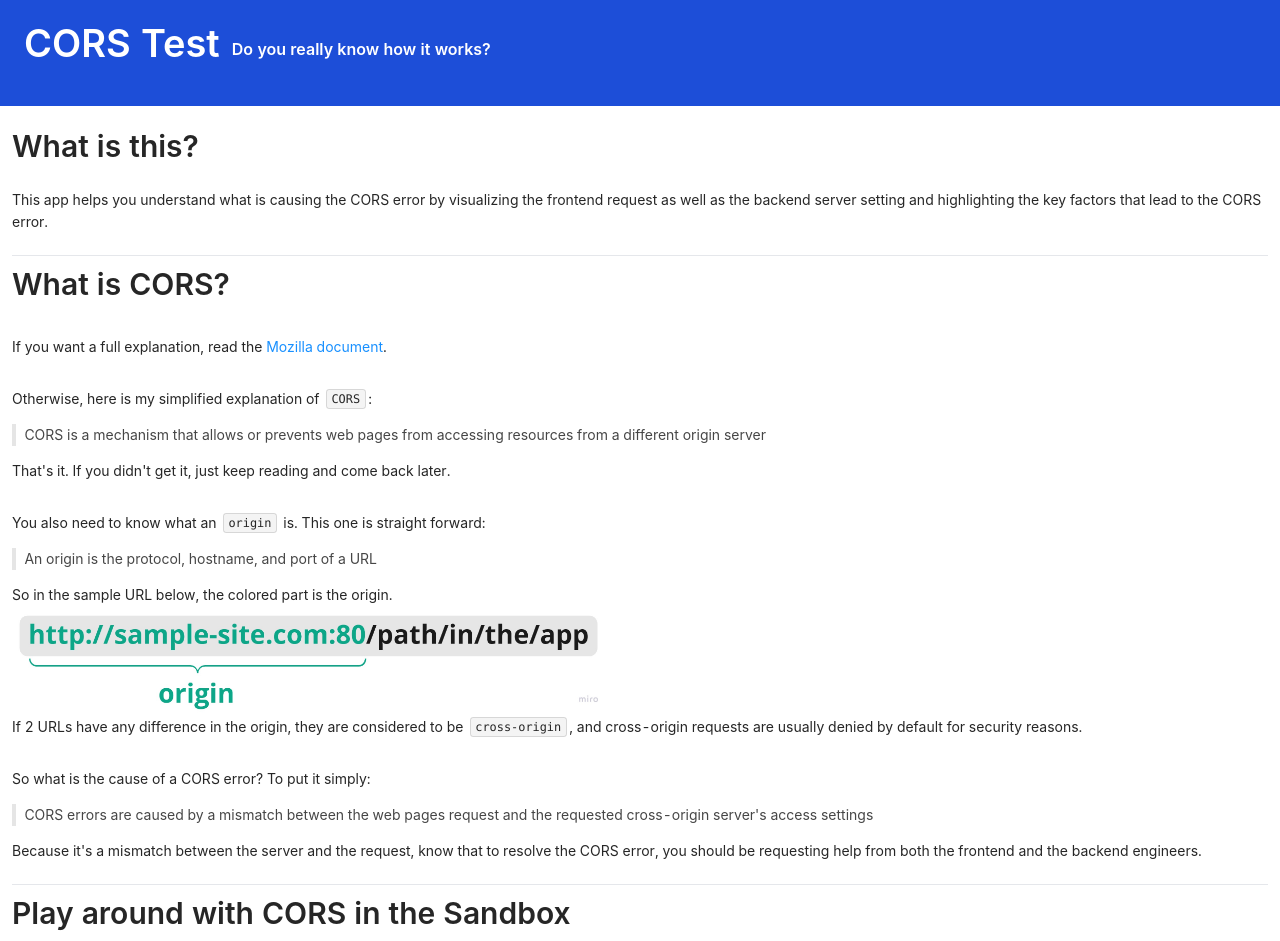
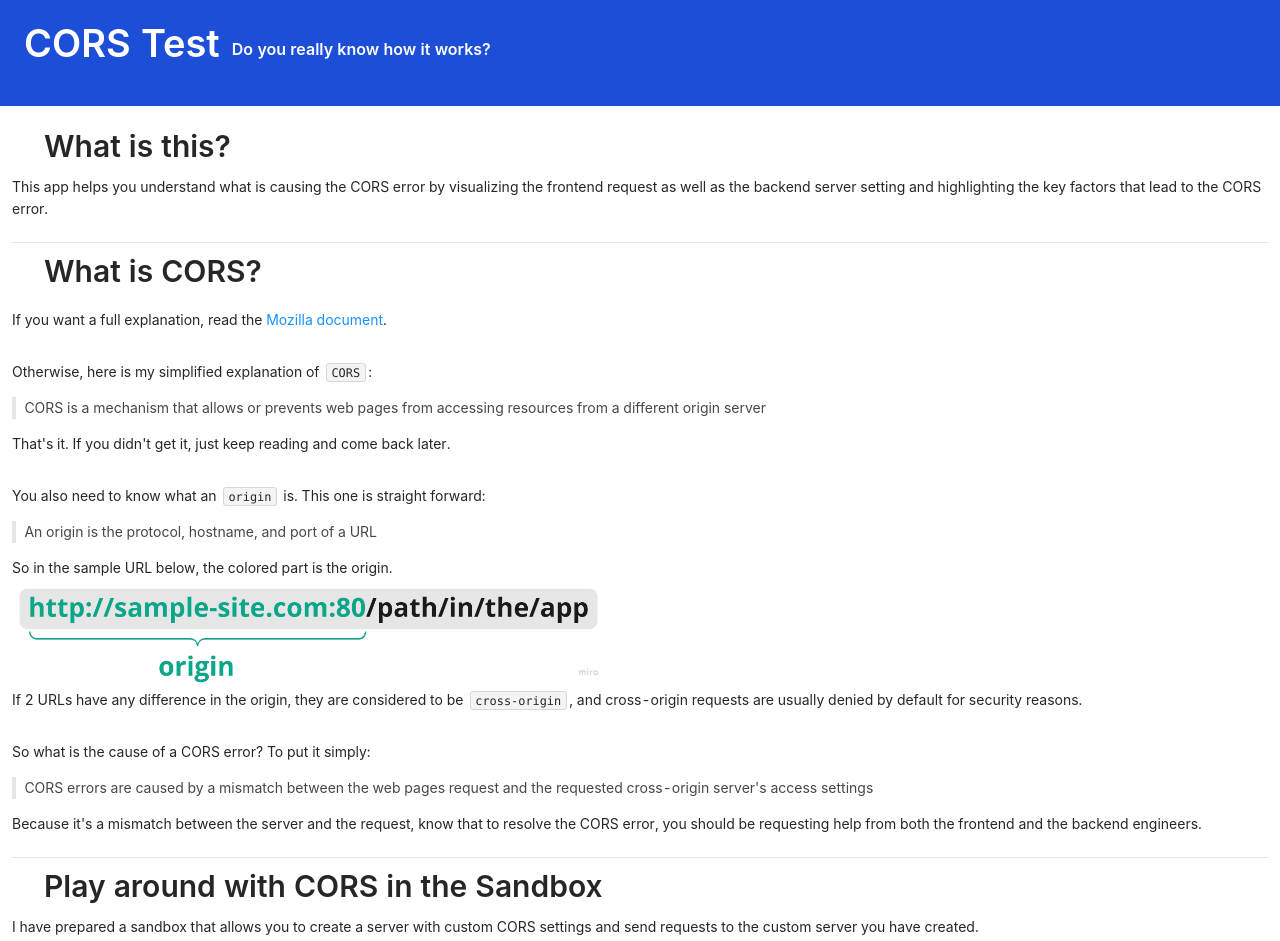
Before and after one commit to verhichi/cors-sandbox, a React (Vite) app in the folder packages/apps/frontend/: page / in a window 1280 px wide. Shown: the top 941 px of the page. Built offline with nearby package versions, Linux system fonts and the light colour scheme; no server answers.

Commit message:
chore/front: add anchor link

```diff
--- a/packages/apps/frontend/src/App/components/TestRequestRegion/TestRequestRegion.tsx
+++ b/packages/apps/frontend/src/App/components/TestRequestRegion/TestRequestRegion.tsx
@@ -1,5 +1,5 @@
 import { Space, Typography } from 'antd'
-import { ArrowRightOutlined } from '@ant-design/icons'
+import { ArrowRightOutlined, LinkOutlined } from '@ant-design/icons'
 import { FrontArea } from './contents/FrontArea'
 import { BackArea } from './contents/BackArea'
 
@@ -9,7 +9,15 @@ export const TestRequestRegion = () => {
   return (
     <Space direction="vertical">
       <Space direction="vertical">
-        <Title level={2}>Play around with CORS in the Sandbox</Title>
+        <a id="sandbox" href="#sandbox" className="group inline-flex text-black">
+          <LinkOutlined
+            className="invisible group-hover:visible self-center"
+            style={{ fontSize: '32px' }}
+          />
+          <Title className="m-0" level={2}>
+            Play around with CORS in the Sandbox
+          </Title>
+        </a>
         <Paragraph>
           <Text className="block">
             I have prepared a sandbox that allows you to create a server with custom CORS
--- a/packages/apps/frontend/src/App/components/WhatIsCORSRegion/WhatIsCORSRegion.tsx
+++ b/packages/apps/frontend/src/App/components/WhatIsCORSRegion/WhatIsCORSRegion.tsx
@@ -1,11 +1,20 @@
 import { Space, Typography } from 'antd'
 import OriginImage from '@/assets/origin.jpg'
+import { LinkOutlined } from '@ant-design/icons'
 
 const { Paragraph, Title, Text } = Typography
 
 export const WhatIsCORSRegion = () => (
   <Space direction="vertical" className="gap-4">
-    <Title level={2}>What is CORS?</Title>
+    <a id="what-is-cors" href="#what-is-cors" className="group inline-flex text-black">
+      <LinkOutlined
+        className="invisible group-hover:visible self-center"
+        style={{ fontSize: '32px' }}
+      />
+      <Title className="m-0" level={2}>
+        What is CORS?
+      </Title>
+    </a>
     <Paragraph>
       If you want a full explanation, read the{' '}
       <a
--- a/packages/apps/frontend/src/App/components/WhatIsThisRegion/WhatIsThisRegion.tsx
+++ b/packages/apps/frontend/src/App/components/WhatIsThisRegion/WhatIsThisRegion.tsx
@@ -1,9 +1,18 @@
 import { Space, Typography } from 'antd'
 const { Paragraph, Title } = Typography
+import { LinkOutlined } from '@ant-design/icons'
 
 export const WhatIsThisRegion = () => (
   <Space direction="vertical">
-    <Title level={2}>What is this?</Title>
+    <a id="what-is-this" href="#what-is-this" className="group inline-flex text-black">
+      <LinkOutlined
+        className="invisible group-hover:visible self-center"
+        style={{ fontSize: '32px' }}
+      />
+      <Title className="m-0" level={2}>
+        What is this?
+      </Title>
+    </a>
     <Paragraph>
       This app helps you understand what is causing the CORS error by visualizing the
       frontend request as well as the backend server setting and highlighting the key
```
